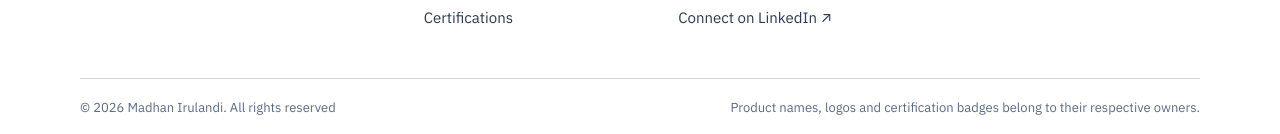
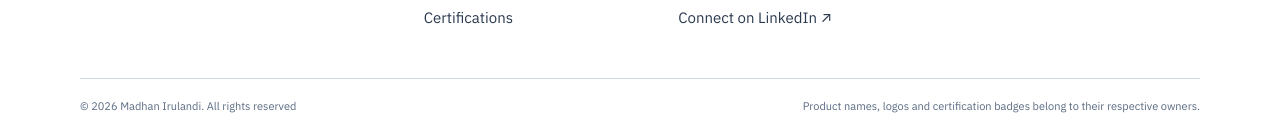
Before and after one commit to Madhan-I/Madhan-I.github.io, a Jekyll site: the page built from blog/index.html, in a window 1280 px wide and 1400 px high, scrolled down 2671 px. Shown: the part 1263-1397 px from the top of the window. Built offline with Jekyll 4.4.1, drawn with Linux system fonts in a browser that asks for light colours.

Commit message:
Footer bottom line: 11px.
Co-Authored-By: Claude Opus 5.5 <noreply@anthropic.com>
Claude-Session: https://claude.ai/code/session_01MFRrTt7LBDdX57m85KHNGp

```diff
--- a/assets/css/style.css
+++ b/assets/css/style.css
@@ -922,3 +922,4 @@ footer .f-bottom, footer .f-bottom span, footer .f-bottom a { color: var(--muted
 #contact .email-card .ec-body { flex: 1; min-width: 0; }
 #contact .email-card:hover { border-color: #F2A541; }
 @media (max-width: 480px) { #contact .email-card .v { font-size: 15px; white-space: nowrap; } #contact .email-card { gap: 12px; } }
+footer .f-bottom, footer .f-bottom span { font-size: 11px; }
```
